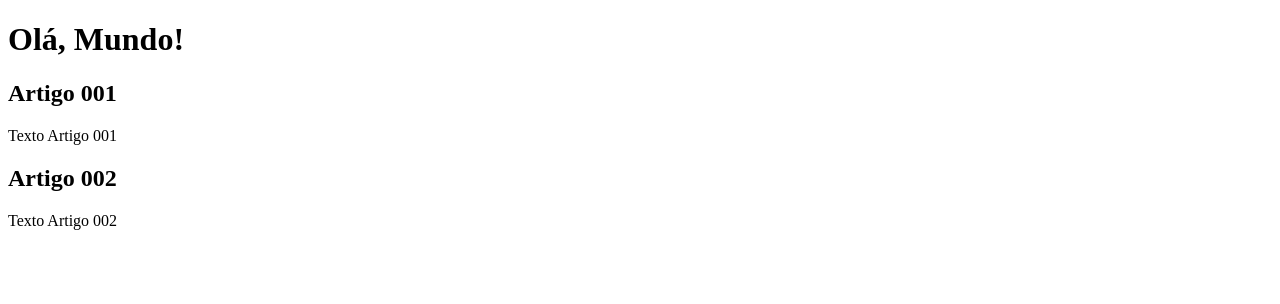
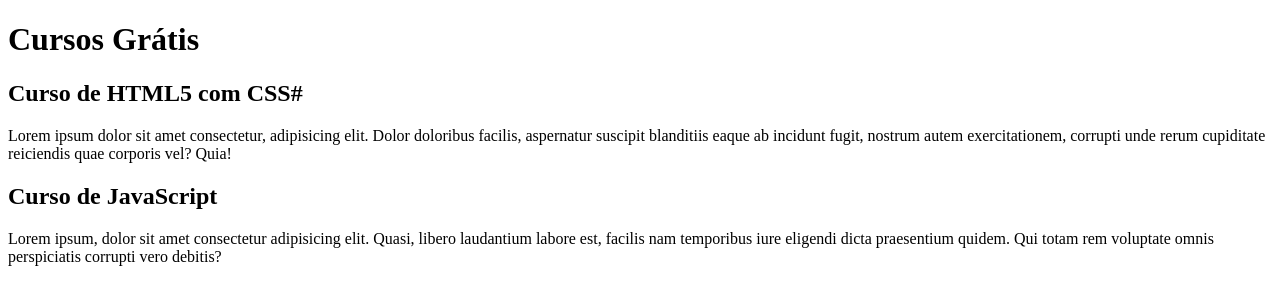
Before and after one commit to HaslanDaitx/OlaMundo, a plain HTML site: page site-exemplo/index.html in a window 1280 px wide. Drawn offline with Linux system fonts and the light colour scheme.

Commit message:
Comecei a escrever o conteúdo

```diff
--- a/site-exemplo/index.html
+++ b/site-exemplo/index.html
@@ -8,15 +8,15 @@
 <body>
     <main>
         <header>
-            <h1>Olá, Mundo!</h1>
+            <h1>Cursos Grátis</h1>
         </header>
         <article>
-            <h2>Artigo 001</h2>
-            <p>Texto Artigo 001</p>
+            <h2>Curso de HTML5 com CSS#</h2>
+            <p>Lorem ipsum dolor sit amet consectetur, adipisicing elit. Dolor doloribus facilis, aspernatur suscipit blanditiis eaque ab incidunt fugit, nostrum autem exercitationem, corrupti unde rerum cupiditate reiciendis quae corporis vel? Quia!</p>
         </article>
         <article>
-            <h2>Artigo 002</h2>
-            <p>Texto Artigo 002</p>
+            <h2>Curso de JavaScript</h2>
+            <p>Lorem ipsum, dolor sit amet consectetur adipisicing elit. Quasi, libero laudantium labore est, facilis nam temporibus iure eligendi dicta praesentium quidem. Qui totam rem voluptate omnis perspiciatis corrupti vero debitis?</p>
         </article>
     </main>
 </body>
```
